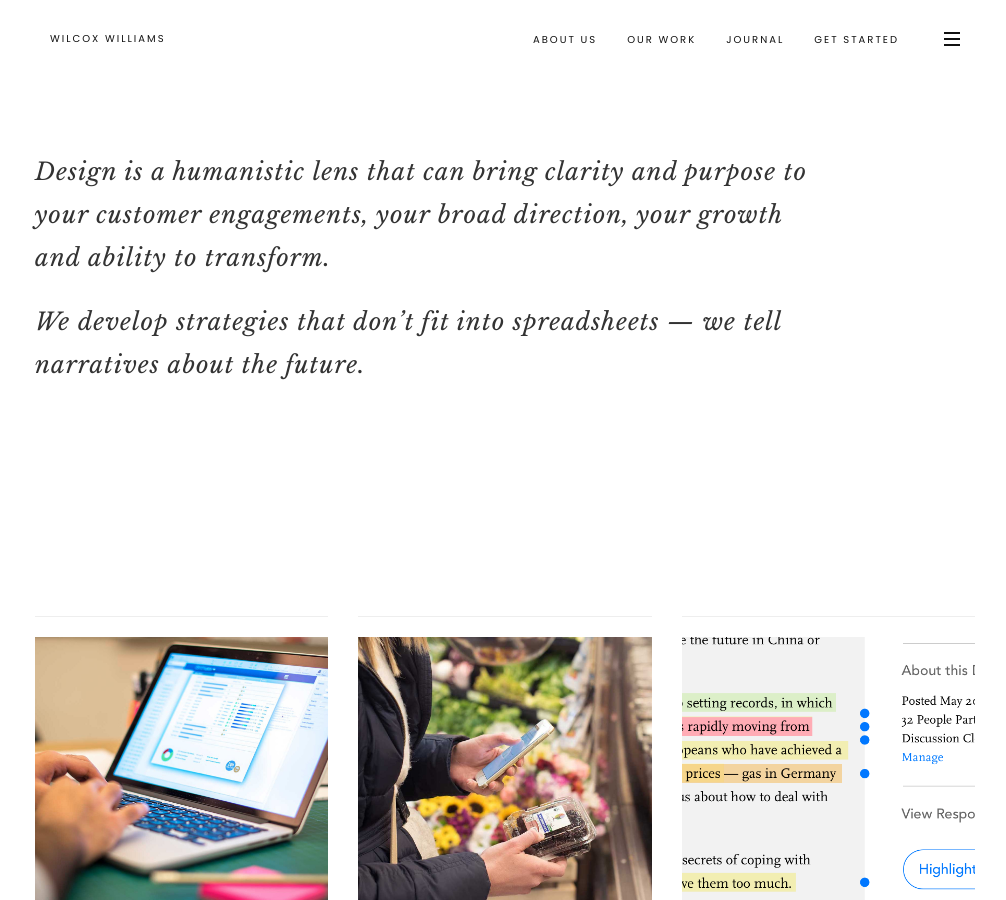
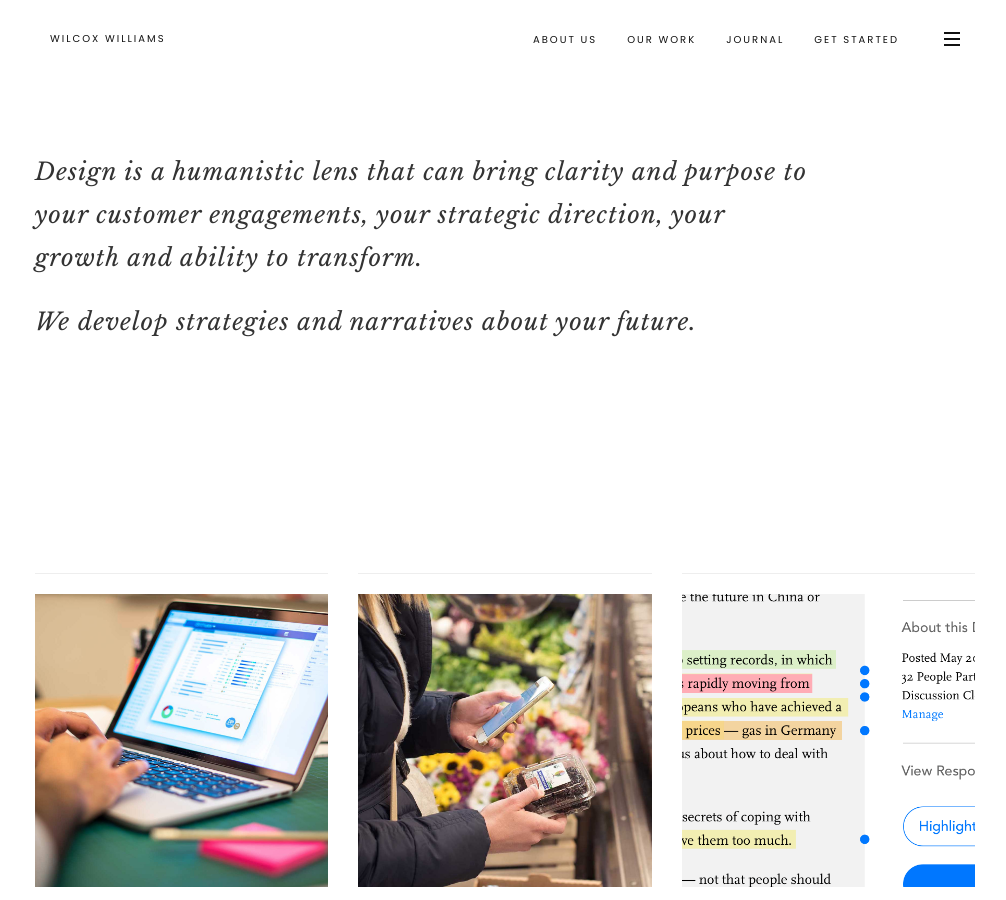
Before and after one commit to rwcstudio/wilcoxwilliams.github.io, a Jekyll site: the page built from work.html, in a window 1280 px wide and 900 px high. Shown: the whole window, without its empty margins (135-1141 px from the left). Built offline with Jekyll 4.4.1, drawn with Linux system fonts in a browser that asks for light colours; some web fonts are replaced.

Commit message:
Update work.html

```diff
--- a/work.html
+++ b/work.html
@@ -9,7 +9,7 @@ layout: default
 <div class="row">
 <div class="col-sm-12 col-md-10 col-lg-10">
 <h2 class="font-serif">
-Design is a humanistic lens that can bring clarity and purpose to your customer engagements, your broad direction, your growth and ability to transform.</h2><h2 class="font-serif">We develop strategies that don’t fit into spreadsheets — we tell narratives about the future.
+Design is a humanistic lens that can bring clarity and purpose to your customer engagements, your strategic direction, your growth and ability to transform.</h2><h2 class="font-serif">We develop strategies and narratives about your future.
 </h2>
 </div>
 </div>
```
